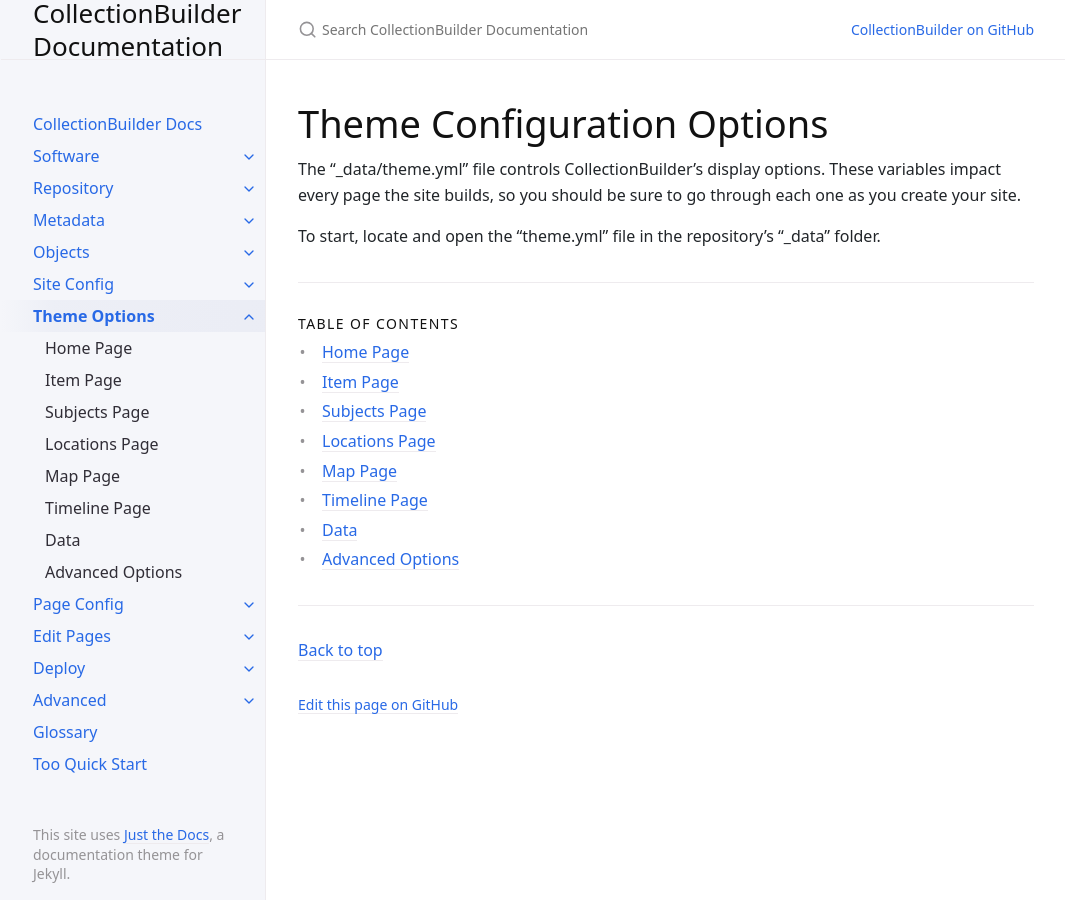
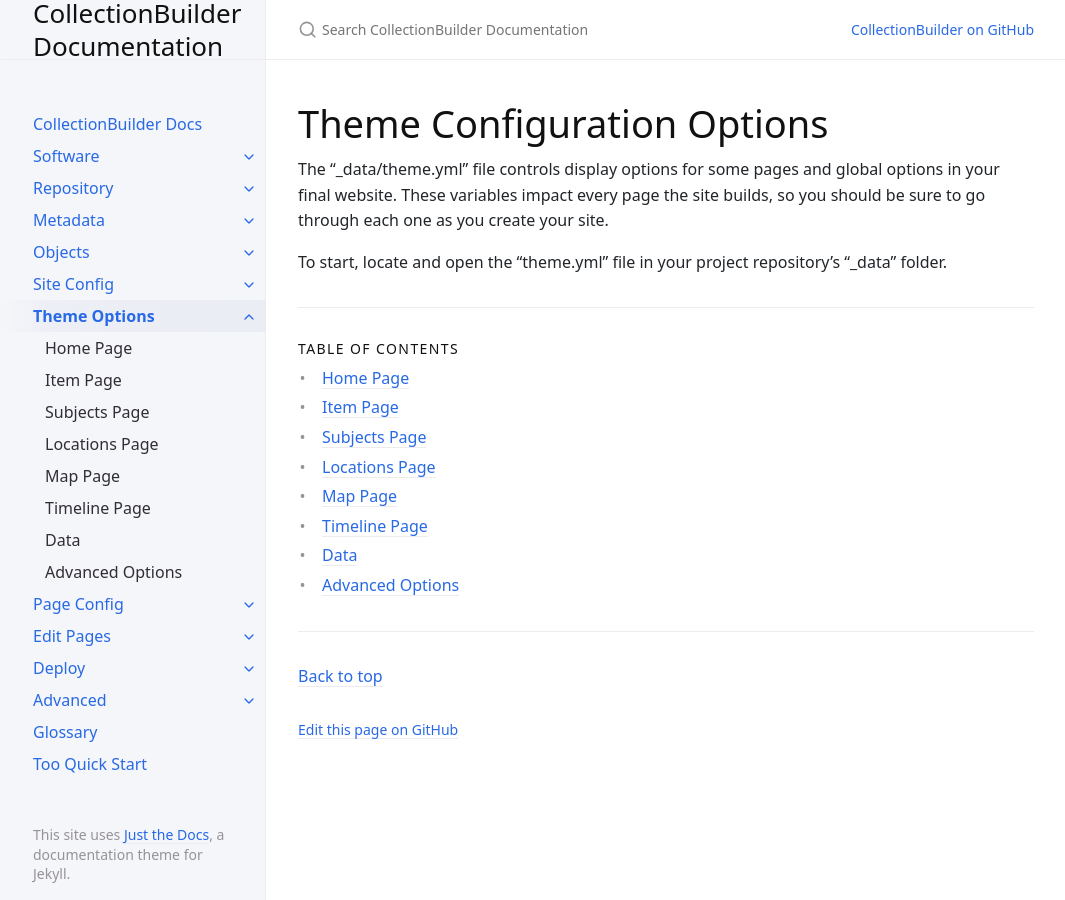
Before and after one commit to CollectionBuilder/cb-docs, a Jekyll site: the page built from docs/theme/index.md, in a window 1280 px wide. Shown: the whole page, without its empty margins (106-1171 px from the left). Built offline with Jekyll 4.4.1, drawn with Linux system fonts in a browser that asks for light colours.

Commit message:
theme section tweak

```diff
--- a/docs/theme/index.md
+++ b/docs/theme/index.md
@@ -6,6 +6,7 @@ nav_order: 5
 
 # Theme Configuration Options
 
-The "_data/theme.yml" file controls CollectionBuilder's display options. These variables impact every page the site builds, so you should be sure to go through each one as you create your site.
+The "_data/theme.yml" file controls display options for some pages and global options in your final website.
+These variables impact every page the site builds, so you should be sure to go through each one as you create your site.
 
-To start, locate and open the "theme.yml" file in the repository's "_data" folder.
+To start, locate and open the "theme.yml" file in your project repository's "_data" folder.
```
